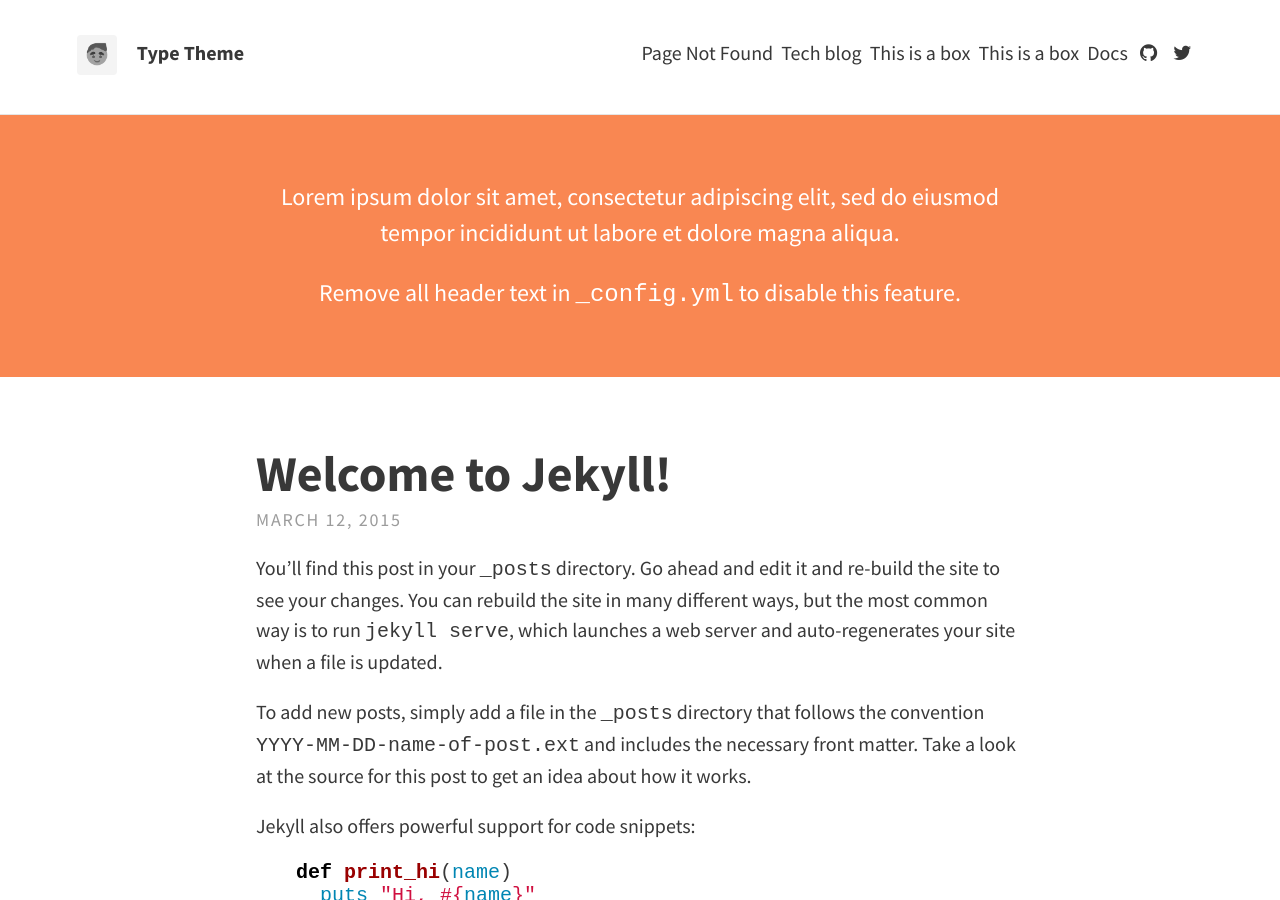
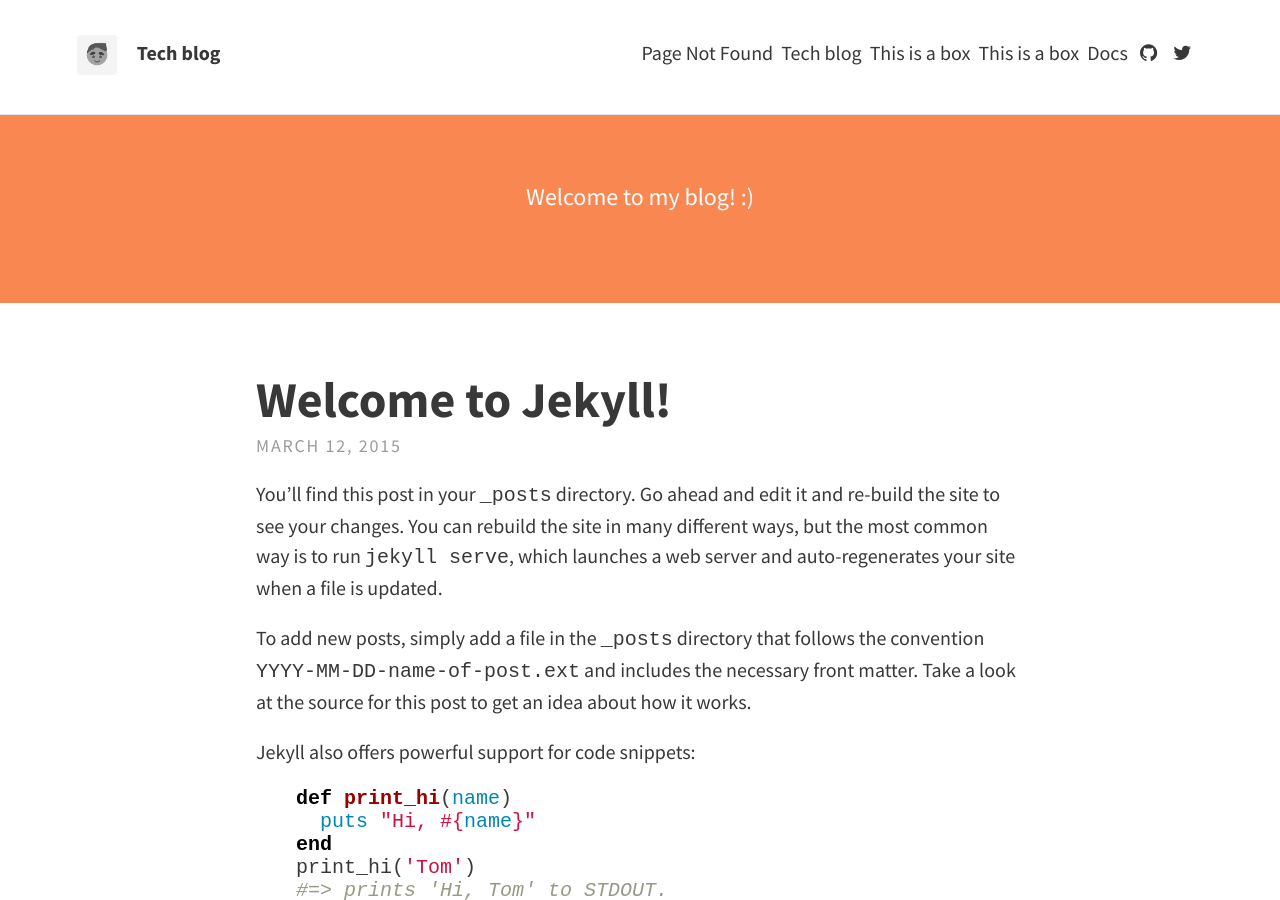
Before and after one commit to keonwookim/keonwookim.github.com, a Jekyll site: the page built from index.html, in a window 1280 px wide and 900 px high. Built offline with Jekyll 4.4.1, drawn with Linux system fonts in a browser that asks for light colours; nearby versions of some CDN libraries; the list of posts is cut into pages by our own code.

Commit message:
change title and header

```diff
--- a/_config.yml
+++ b/_config.yml
@@ -1,20 +1,20 @@
 # SITE CONFIGURATION
 baseurl: "" # the subpath of your site, e.g. /blog/
-url: "http://example.com" # the base hostname & protocol for your site
+url: "http://keonwookim.github.io" # the base hostname & protocol for your site
 
 # THEME-SPECIFIC CONFIGURATION
 theme:
   # Meta
-  title: Type Theme
+  title: Tech blog
   avatar: avatar.png
   gravatar: # Email MD5 hash
   description: "A website with blog posts and pages" # used by search engines
 
   # Header and footer text
   header_text: >
-     <p>Lorem ipsum dolor sit amet, consectetur adipiscing elit, sed do eiusmod tempor incididunt ut labore et dolore magna aliqua.</p>
+     <p>Welcome to my blog! :)</p>
 
-     <p>Remove all header text in <code>_config.yml</code> to disable this feature.</p>
+     <p></p>
   footer_text: >
    Powered by <a href="http://jekyllrb.com">Jekyll</a> with <a href="https://rohanchandra.github.io/project/type/">Type Theme</a>
 
```
